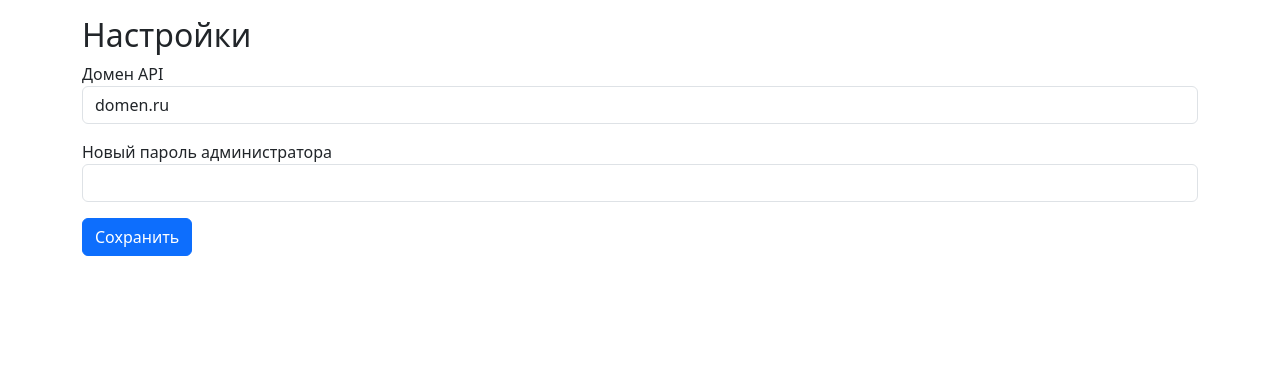
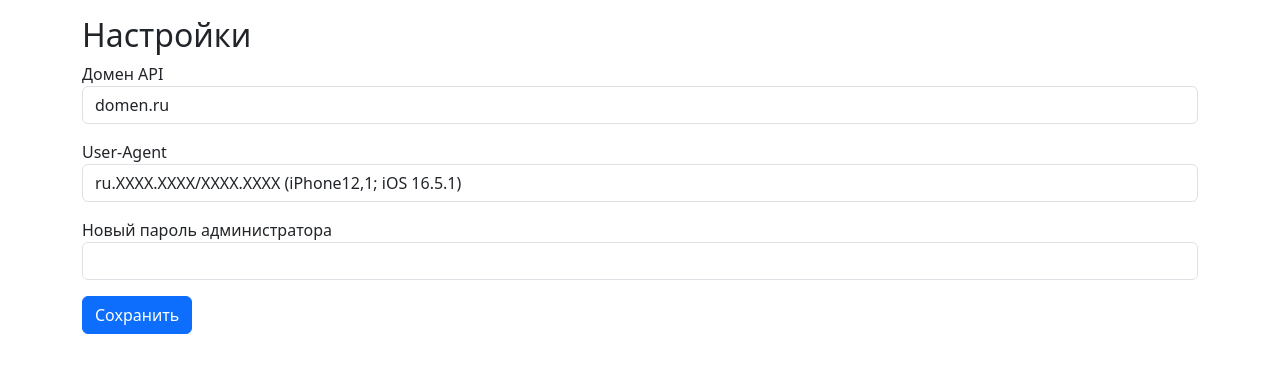
Before and after one commit to selectel5656/eml1, a Flask app: page /settings in a window 1280 px wide. Shown: the part 56-429 px from the top of the page. Run offline with Flask 3, Linux system fonts and the light colour scheme; the visitor is signed in with stand-in values (Sample User, id 1).

Commit message:
feat: add user-agent setting and proxy usage

```diff
--- a/app.py
+++ b/app.py
@@ -2,6 +2,7 @@ import os
 import base64
 import random
 import string
+import requests
 from functools import wraps
 from flask import (
     Flask, render_template, request, redirect, url_for, session, flash,
@@ -30,6 +31,8 @@ def init_db():
             db.session.add(u)
         if not Setting.query.filter_by(key='domain').first():
             db.session.add(Setting(key='domain', value='domen.ru'))
+        if not Setting.query.filter_by(key='user_agent').first():
+            db.session.add(Setting(key='user_agent', value=ApiClient.USER_AGENT))
         db.session.commit()
 
 
@@ -74,6 +77,31 @@ def index():
 def get_domain() -> str:
     setting = Setting.query.filter_by(key='domain').first()
     return setting.value if setting else 'domen.ru'
+
+
+def get_user_agent() -> str:
+    setting = Setting.query.filter_by(key='user_agent').first()
+    return setting.value if setting else ApiClient.USER_AGENT
+
+
+def check_proxy(address: str) -> bool:
+    try:
+        proxies = {'http': f'http://{address}', 'https': f'http://{address}'}
+        r = requests.get('https://httpbin.org/ip', proxies=proxies, timeout=5)
+        return r.status_code == 200
+    except Exception:
+        return False
+
+
+def acquire_proxy() -> str | None:
+    for proxy in Proxy.query.filter_by(in_use=False).all():
+        if check_proxy(proxy.address):
+            proxy.in_use = True
+            db.session.commit()
+            return proxy.address
+    Proxy.query.update({Proxy.in_use: False})
+    db.session.commit()
+    return None
 
 def evaluate_macro(m: Macro) -> str:
     """Evaluate macro value and update usage counters."""
@@ -139,7 +167,16 @@ def letter():
             flash('Нет API аккаунтов')
             return render_template('letter.html', attachments=attachments, macros=macros)
 
-        client = ApiClient(get_domain(), account.api_key, account.uuid, login=account.login, from_name=account.first_name or '')
+        proxy_addr = acquire_proxy()
+        client = ApiClient(
+            get_domain(),
+            account.api_key,
+            account.uuid,
+            login=account.login,
+            from_name=account.first_name or '',
+            user_agent=get_user_agent(),
+            proxy=proxy_addr,
+        )
         if not client.check_account():
             flash('Аккаунт недоступен')
             return render_template('letter.html', attachments=attachments, macros=macros)
@@ -302,18 +339,23 @@ def api_accounts():
 @login_required
 def settings():
     domain_setting = Setting.query.filter_by(key='domain').first()
+    ua_setting = Setting.query.filter_by(key='user_agent').first()
     if request.method == 'POST':
         domain = request.form.get('domain')
+        user_agent = request.form.get('user_agent')
         password = request.form.get('password')
         if domain:
             domain_setting.value = domain
+        if user_agent and ua_setting:
+            ua_setting.value = user_agent
         if password:
             user = User.query.filter_by(username='admin').first()
             user.set_password(password)
         db.session.commit()
         flash('Настройки сохранены')
     domain = domain_setting.value if domain_setting else ''
-    return render_template('settings.html', domain=domain)
+    user_agent = ua_setting.value if ua_setting else ''
+    return render_template('settings.html', domain=domain, user_agent=user_agent)
 
 
 if __name__ == '__main__':
--- a/templates/settings.html
+++ b/templates/settings.html
@@ -8,6 +8,10 @@
  <input name="domain" class="form-control" value="{{domain}}">
 </div>
 <div class="mb-3">
+ <label>User-Agent</label>
+ <input name="user_agent" class="form-control" value="{{user_agent}}">
+</div>
+<div class="mb-3">
  <label>Новый пароль администратора</label>
  <input type="password" name="password" class="form-control">
 </div>
```
Also changed, not shown: api_client.py (+33 -6 lines).
